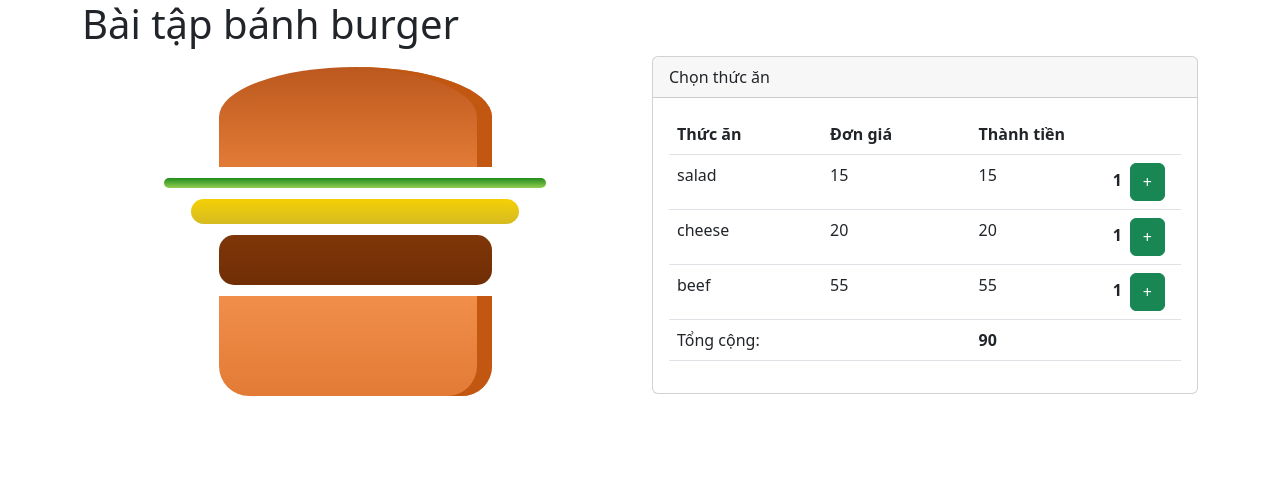
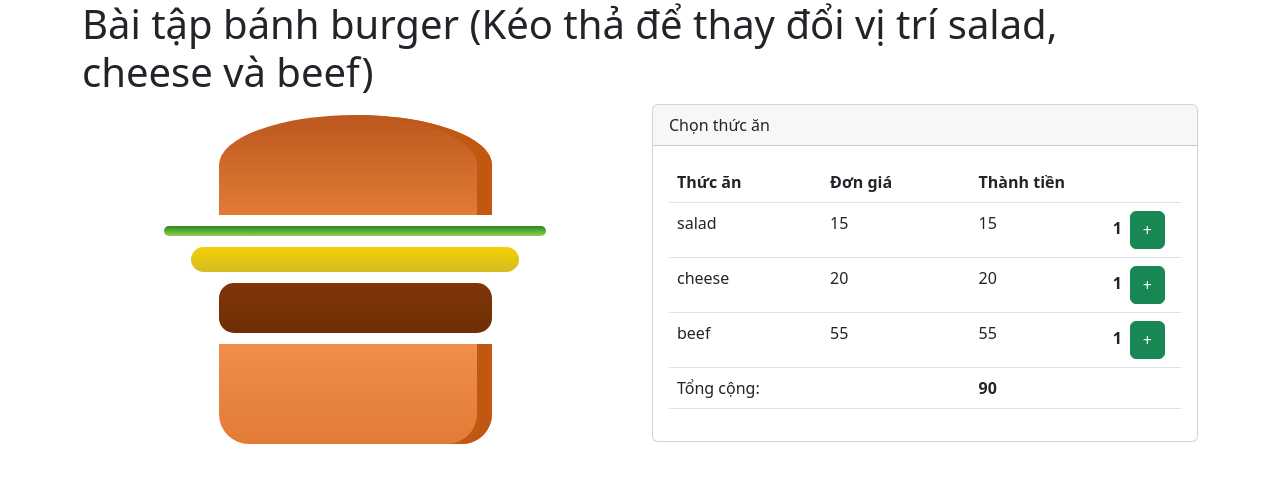
Before and after one commit to dothinh115/react_burger, a React (Create React App) app: page / in a window 1280 px wide. Shown: the top 482 px of the page. Built offline with nearby package versions, Linux system fonts and the light colour scheme.

Commit message:
update drag

```diff
--- a/src/components/HomeTemplate.jsx
+++ b/src/components/HomeTemplate.jsx
@@ -32,7 +32,7 @@ export const HomeTemplate = (props) => {
   return (
     <div className="container">
       <h1>
-        Bài tập bánh burger
+        Bài tập bánh burger (Kéo thả để thay đổi vị trí salad, cheese và beef)
       </h1>
       <div className="row">
         <Burger />
```
